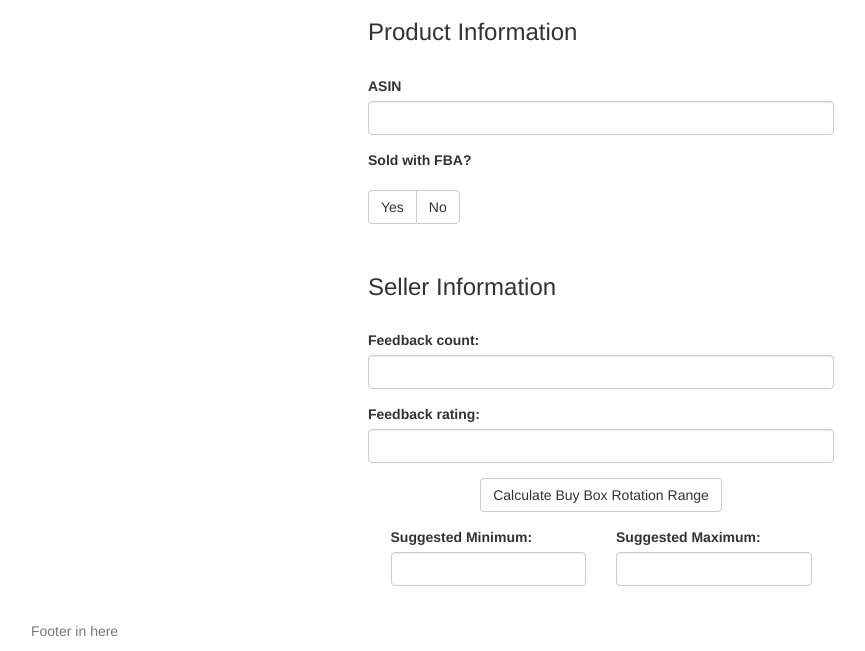
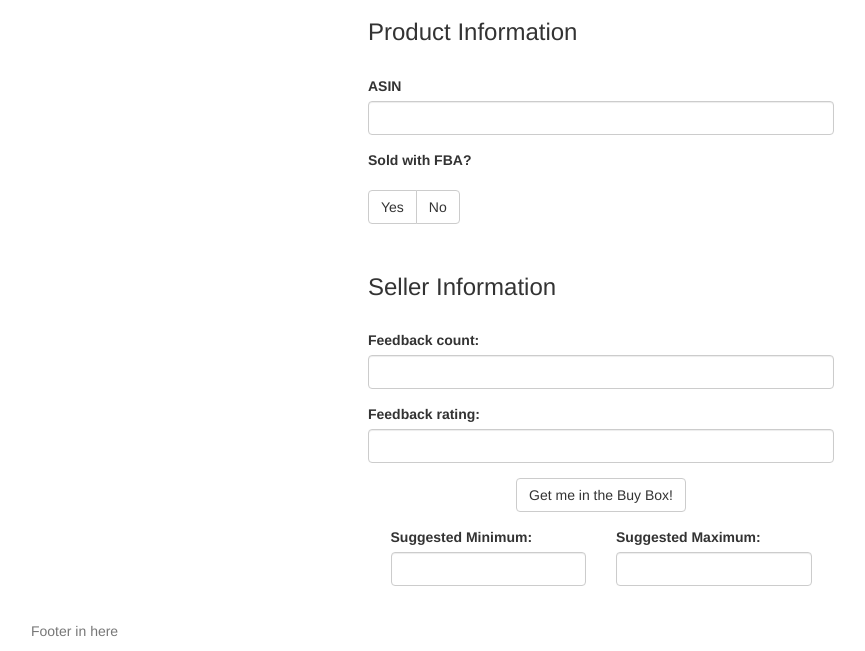
Before and after one commit to storrellas/repricing, a Django app: page /dashboard/ in a window 1280 px wide. Shown: the part 477-1128 px from the top of the page, without its empty margins (39-904 px from the left). Run offline with Django 3.2, Linux system fonts and the light colour scheme; some libraries are stand-ins or nearby versions.

Commit message:
Last commit

```diff
--- a/dashboard/templates/dashboard.html
+++ b/dashboard/templates/dashboard.html
@@ -168,7 +168,7 @@
 								<input type="text" class="form-control" id="feedback_rating" name="feedback_rating">
 							</div>
 							<div class="form-group text-center">
-								<button type="button" class="btn btn-default btn-calculate">Calculate Buy Box Rotation Range</button>
+								<button type="button" class="btn btn-default btn-calculate">Get me in the Buy Box!</button>
 							</div>
 						</form>
 					</div>
```
